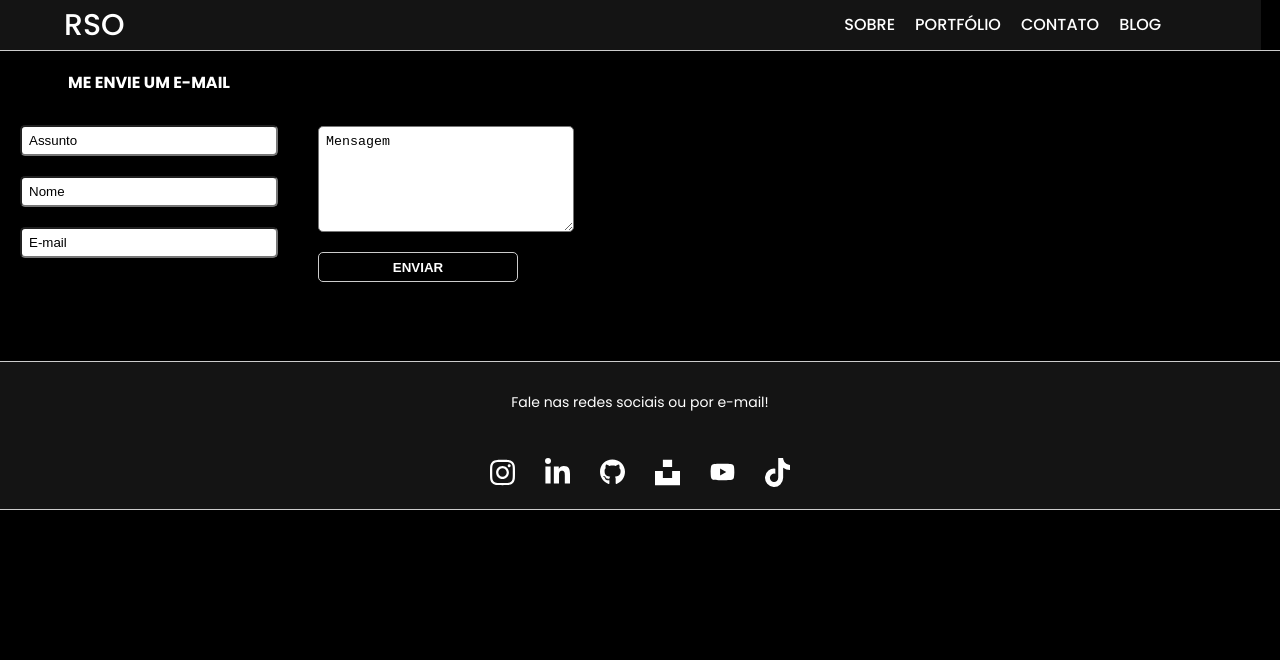
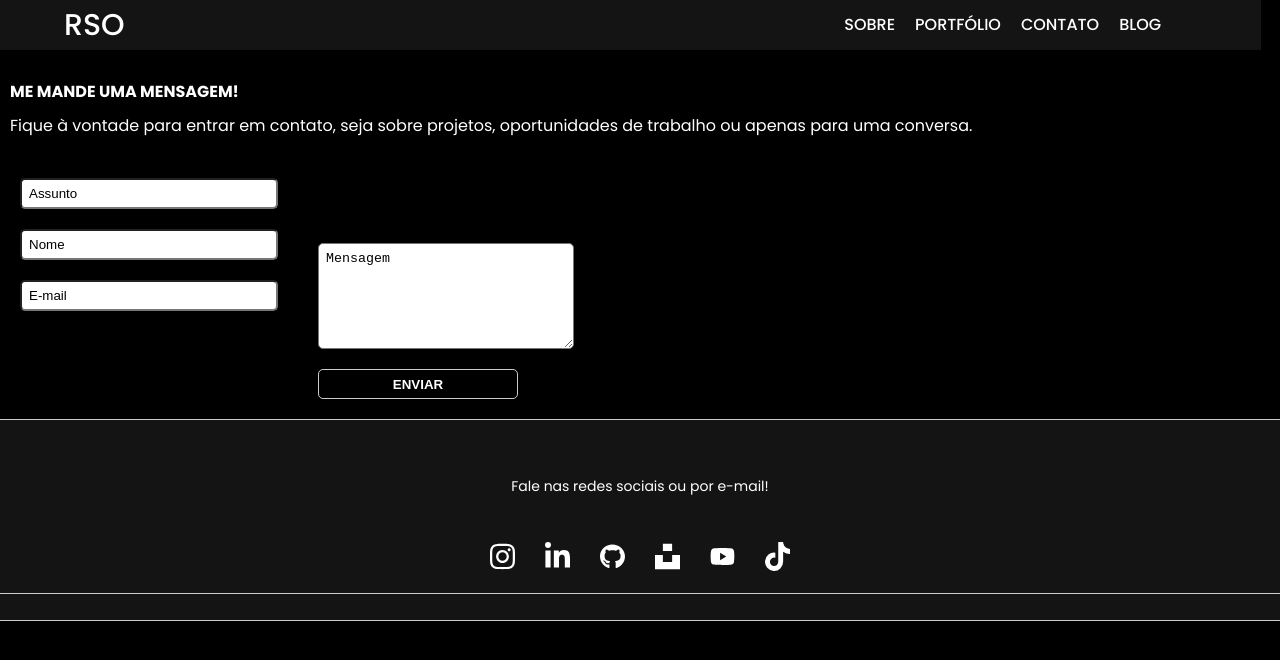
Before and after one commit to rafasdoliveira/portfolio, a React (Vite) app: page /contato in a window 1280 px wide. Shown: the top 660 px of the page. Built offline with nearby package versions, Linux system fonts and the light colour scheme.

Commit message:
Contato Pagina

```diff
--- a/src/pages/contato/contato.css
+++ b/src/pages/contato/contato.css
@@ -1,59 +1,36 @@
 .contatoPage {
-    width: 100vw;
     color: #fff;
     overflow: hidden;
 }
 
-.contatoPage h1 {
-    text-transform: uppercase;
-}
+/* Textos */
 
-.redes-sociais {
-    display: flex;
-    flex-direction: column;
-    align-items: center;
-    justify-content: center;
-    background-color: #141414;
-    margin-top: 10px;
-    border-top: 1px solid #ccc;
-}
-
-.textos {
-    padding: 20px;
-}
-
-.textos p {
+.intro {
+    width: 100%;
     margin: 10px 0px;
 }
 
-div.icons {
-    display: flex;
-    justify-content: center;
-    width: 100%;
-    border-bottom: 1px solid #ccc;
-}
-
-.ul-icons {
-    display: flex;
-    align-items: center;
-}
-
-.icons img {
-    width: 25px;
-    margin: 5px;
+.textosPortfolio {
     padding: 10px;
 }
 
-.form {
-    border-top  : 1px solid #ccc;
-    height: 100%;
+.intro h2 {
+    text-transform: uppercase;
+    margin: 10px 0px;
 }
 
+.intro p {
+    text-align: justify;
+    margin: 10px 0px;
+}
+
+/* Form */
+
 form input, form textarea {
-    margin: 10px 20px;
+    margin: 10px;
     width: 250px;
     height: 25px;
-    border-radius: 5px;
+    border-radius: 10px;
 }
 
 form input::placeholder {
@@ -62,8 +39,8 @@ form input::placeholder {
 }
 
 form input[type='submit'] {
-    margin: 10px 20px;
-    width: 200px;
+    margin: 10px;
+    width: 260px;
     height: 30px;
     border: 1px solid #ccc;
     background-color: transparent;
@@ -85,6 +62,45 @@ form textarea {
 textarea::placeholder {
     color: #000;
     padding: 5px;
+}
+
+/* Redes Sociais */
+
+.redes-sociais {
+    display: flex;
+    flex-direction: column;
+    align-items: center;
+    height: 25vh;
+    background-color: #141414;
+    margin-top: 10px;
+    border-top: 1px solid #ccc;
+    border-bottom: 1px solid #ccc;
+}
+
+.textos {
+    padding: 20px;
+    align-items: start;
+}
+
+.textos p {
+    margin: 10px 0px;
+}
+
+div.icons {
+    display: flex;
+    justify-content: center;
+    width: 100%;
+}
+
+.ul-icons {
+    display: flex;
+    align-items: center;
+}
+
+.icons img {
+    width: 25px;
+    margin: 5px;
+    padding: 10px;
 }
 
 /* Tablet Styles */
--- a/src/pages/contato/contato.jsx
+++ b/src/pages/contato/contato.jsx
@@ -14,10 +14,18 @@ const Contato = () => {
         <>
             <Header/>
             <div className="contatoPage">
-                <div className="formContato">
-                    <form>
+                <div>
+                    <div className="intro">
+                    <div className="textosPortfolio">
+                        <h2>Me mande uma mensagem!</h2>
+                        <p>
+                            Fique à vontade para entrar em contato, seja sobre projetos, oportunidades de trabalho ou apenas para uma conversa.
+                        </p>
+                    </div>
+                    </div>
+
+                    <form className='form'>
                         <div className="input">
-                            <h1 className='textos'>Me envie um e-mail</h1>
                             <input type="text" name="assunto" id="assunto" placeholder='Assunto'/>
                             <input type="text" name="nome" id="nome" placeholder='Nome'/>
                             <input type="email" name="email" id="email" placeholder='E-mail'/>
@@ -28,6 +36,7 @@ const Contato = () => {
                         </div>
                     </form>
                 </div>
+
                 <div className="redes-sociais">
                 <div className="textos">
                         <p>Fale nas redes sociais ou por e-mail!</p>
--- a/src/pages/sobre/sobre.css
+++ b/src/pages/sobre/sobre.css
@@ -18,7 +18,15 @@
 }
 
 .curiosidades {
+    display: flex;
+    flex-direction: column;
+    height: 70vh;
     padding: 10px;
+    background-color: #141414;
+}
+
+.curiosidades ol {
+    margin: 10px 0px;
 }
 
 .curiosidades li {
--- a/src/pages/sobre/sobre.jsx
+++ b/src/pages/sobre/sobre.jsx
@@ -25,7 +25,7 @@ const Sobre = () => {
                         <li>
                             <span><img srcSet={Sangue} alt=""/></span>
                             <p>
-                                Doador de sangue desde 2018, com 12 doações realizadas até o momento.
+                                Doador de sangue desde 2018, com 12 doações realizadas.
                             </p>
                         </li>
                         <li>
```
